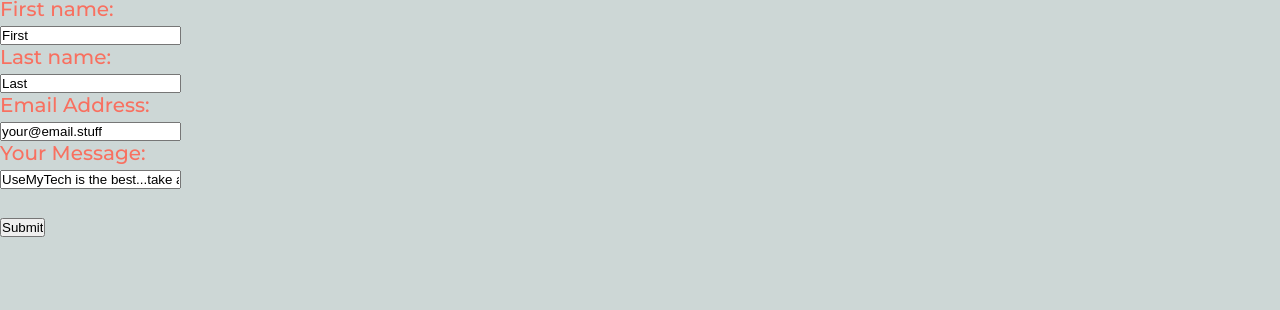
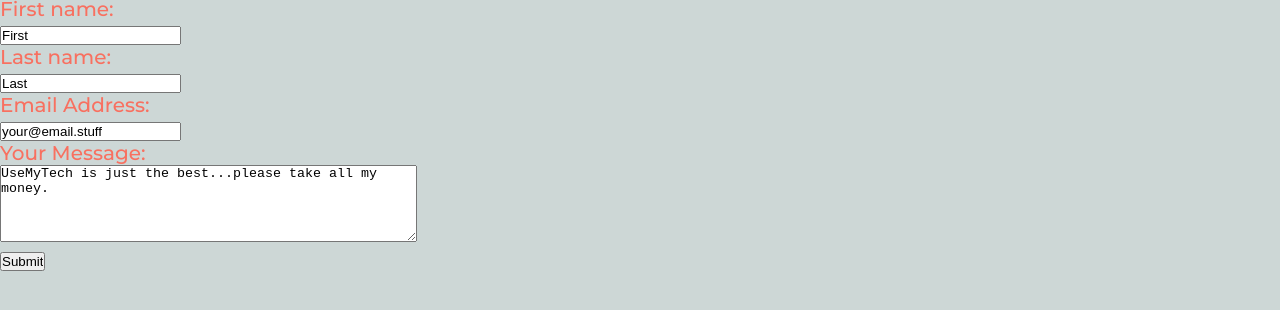
Before and after one commit to use-my-tech-stuff-web35/ui-carlos, a plain HTML site: page contact.html in a window 1280 px wide. Shown: the part 156-466 px from the top of the page. Drawn offline with Linux system fonts and the light colour scheme.

Commit message:
change text imput for message to larger text-area box
Co-authored-by: matt <matt22881@gmail.com>
Co-authored-by: carlos <stingaree43@gmail.com>

```diff
--- a/contact.html
+++ b/contact.html
@@ -39,6 +39,7 @@
         <label for="email">Email Address:</label><br>
         <input type="text" id="email" name="email" value="your@email.stuff"><br>
         <label for="message">Your Message:</label><br>
-        <input type="text" id="message" name="message" value="UseMyTech is the best...take all my money please"><br><br>
+        <textarea name="message" cols="50"
+            rows="5">UseMyTech is just the best...please take all my money.</textarea><br>
         <input type="submit" value="Submit">
     </form>
```
